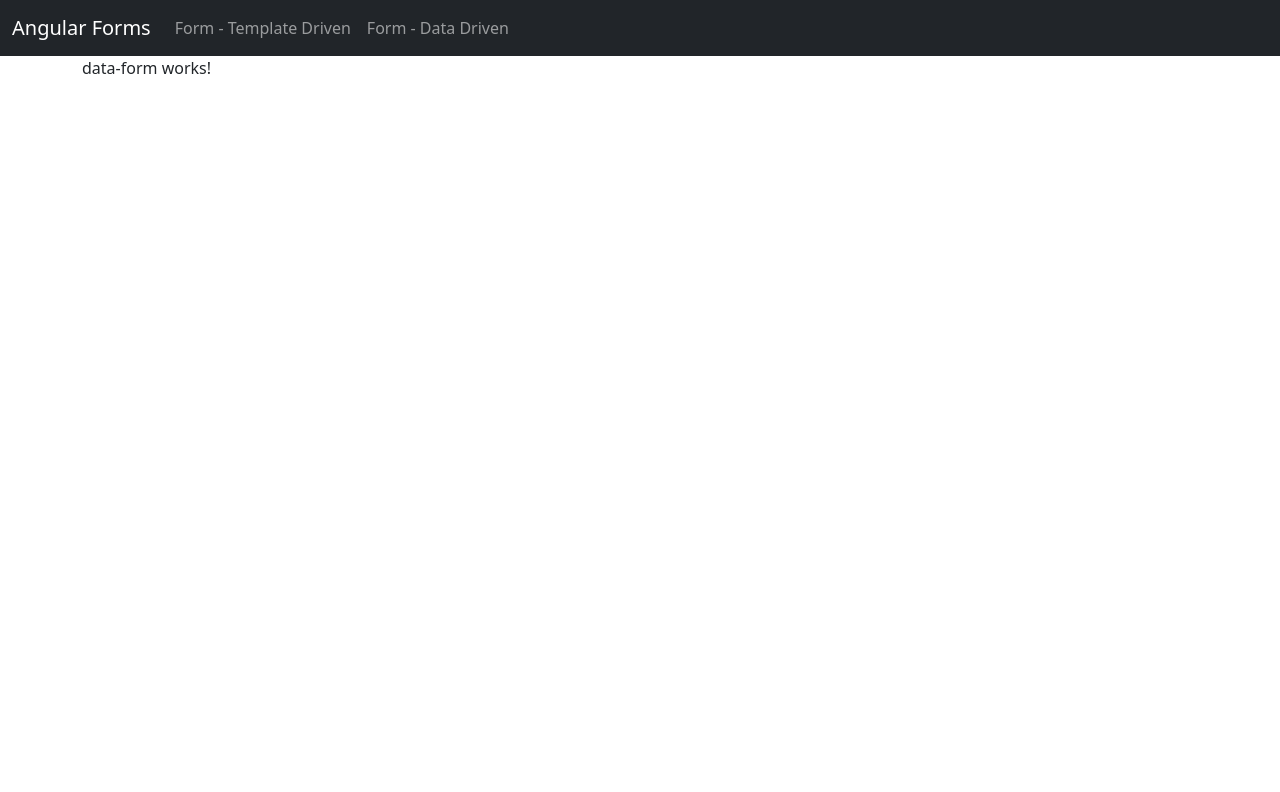
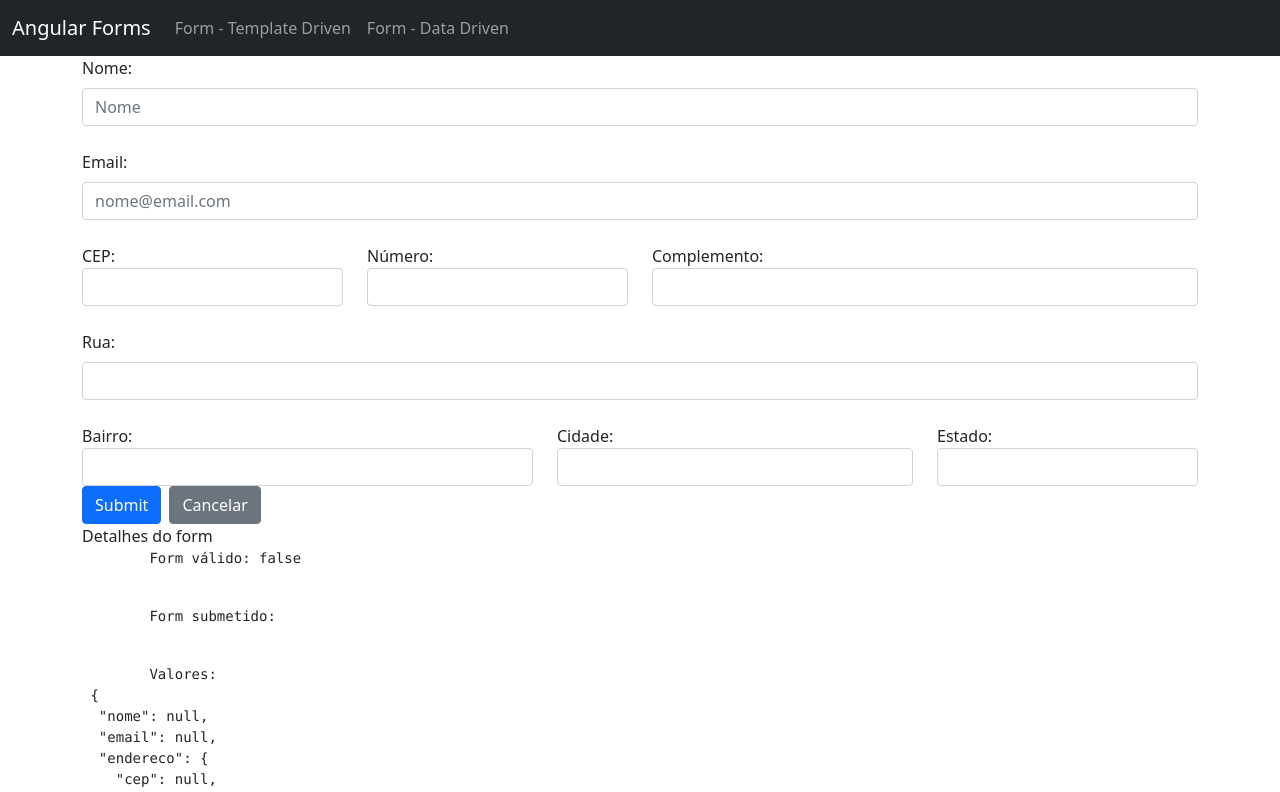
Before and after one commit to gabrielhsimoes/forms, an Angular app: page /dataForm in a window 1280 px wide. Shown: the top 792 px of the page. Built offline with nearby package versions, Linux system fonts and the light colour scheme.

Commit message:
Trabalhando com templates reativos

```diff
--- a/src/app/app-routing.module.ts
+++ b/src/app/app-routing.module.ts
@@ -7,7 +7,7 @@ import { TemplateFormComponent } from './template-form/template-form.component';
 const routes: Routes = [
   { path: 'templateForm', component: TemplateFormComponent },
   { path: 'dataForm', component: DataFormComponent },
-  { path: '', pathMatch: 'full', redirectTo: 'templateForm' }
+  { path: '', pathMatch: 'full', redirectTo: 'dataForm' }
 ];
 
 @NgModule({
--- a/src/app/data-form/data-form.component.html
+++ b/src/app/data-form/data-form.component.html
@@ -1 +1,123 @@
-<p>data-form works!</p>
+<form novalidate [formGroup]="formulario" (ngSubmit)="onSubmit()">
+    <div class="form-group" [ngClass]="aplicaCSSErro('nome')">
+        <div class="col-sm-12">
+            <label for="nome" class="form-label">Nome:</label>
+        </div>
+
+        <div class="col-sm-12">
+            <input type="text" class="form-control" formControlName="nome" id="nome" placeholder="Nome" required />
+
+        </div>
+
+        <!-- *ngIf="!formulario.controls['nome'].valid && formulario.controls['nome'].touched"  -->
+        <div *ngIf="verificaValidTouched('nome')" class="alert alert-danger" role="alert">
+            Nome é Obrigatório
+        </div>
+
+    </div>
+    <br />
+
+    <div class="form-group" [ngClass]="aplicaCSSErro('email')">
+
+        <div class="col-sm-12">
+            <label for="email" class="form-label">Email:</label>
+        </div>
+
+        <div class="col-sm-12">
+            <input type="email" class="form-control" formControlName="email" id="email" placeholder="nome@email.com" required />
+
+        </div>
+        <!-- *ngIf="!formulario.controls['email'].valid && formulario.controls['email'].touched"  -->
+        <div *ngIf="verificaValidTouched('email')" class="alert alert-danger" role="alert">
+            Email é Obrigatório
+        </div>
+
+        <br>
+    </div>
+
+    <div formGroupName="endereco">
+
+        <div class="form-group row">
+
+            <div class="col-md-3" [ngClass]="aplicaCSSErro('endereco.cep')">
+                <label for="cep" class="control-label">CEP:</label>
+                <input type="text" class="form-control" id="cep" formControlName="cep">
+
+                <div *ngIf="verificaValidTouched('endereco.cep')" class="alert alert-danger" role="alert">
+                    CEP é Obrigatório!
+                </div>
+
+            </div>
+
+            <div class="col-md-3" [ngClass]="aplicaCSSErro('endereco.numero')">
+                <label for="numero" class="control-label">Número:</label>
+                <input type="text" class="form-control" id="numero" formControlName="numero">
+
+                <div *ngIf="verificaValidTouched('endereco.numero')" class="alert alert-danger" role="alert">
+                    Número é Obrigatório!
+                </div>
+
+            </div>
+
+            <div class="col-md-6">
+                <label for="complemento" class="control-label">Complemento:</label>
+                <input type="text" class="form-control" id="complemento" formControlName="complemento">
+
+            </div>
+        </div>
+        <br>
+        <div class="form-group" [ngClass]="aplicaCSSErro('endereco.rua')">
+            <div class="col-sm-12">
+                <label for="rua" class="form-label">Rua:</label>
+            </div>
+
+            <div class="col-sm-12">
+                <input type="text" class="form-control" id="rua" formControlName="rua"/>
+
+                <div *ngIf="verificaValidTouched('endereco.rua')" class="alert alert-danger" role="alert">
+                    Rua é Obrigatório
+                </div>
+            </div>
+
+        </div>
+        <br>
+        <div class="form-group row">
+            <div class="col-md-5" [ngClass]="aplicaCSSErro('endereco.bairro')">
+                <label for="bairro" class="control-label">Bairro:</label>
+                <input type="text" class="form-control" id="bairro" formControlName="bairro">
+
+                <div *ngIf="verificaValidTouched('endereco.bairro')" class="alert alert-danger" role="alert">
+                    Bairro é Obrigatório!
+                </div>
+
+            </div>
+
+            <div class="col-md-4" [ngClass]="aplicaCSSErro('endereco.cidade')">
+                <label for="cidade" class="control-label">Cidade:</label>
+                <input type="text" class="form-control" id="cidade" formControlName="cidade">
+
+                <div *ngIf="verificaValidTouched('endereco.cidade')" class="alert alert-danger" role="alert">
+                    Cidade é Obrigatório!
+                </div>
+
+            </div>
+
+            <div class="col-md-3" [ngClass]="aplicaCSSErro('endereco.estado')">
+                <label for="estado" class="control-label">Estado:</label>
+                <input type="text" class="form-control" id="estado" formControlName="estado" required>
+
+                <div *ngIf="verificaValidTouched('endereco.estado')" class="alert alert-danger" role="alert">
+                    Estado é Obrigatório!
+                </div>
+
+            </div>
+
+        </div>
+        </div>
+
+    <button type="submit" class="btn btn-primary" style="margin-right: 0.5em;"> Submit </button>
+
+    <button class="btn btn-secondary" (click)="resetar()"> Cancelar </button>
+
+    <app-form-debug [form]="formulario"></app-form-debug>
+</form>
--- a/src/app/data-form/data-form.component.ts
+++ b/src/app/data-form/data-form.component.ts
@@ -1,4 +1,7 @@
+import { HttpClient } from '@angular/common/http';
 import { Component, OnInit } from '@angular/core';
+import { FormBuilder, FormGroup, Validators } from '@angular/forms';
+import { map } from 'rxjs';
 
 @Component({
   selector: 'app-data-form',
@@ -7,9 +10,66 @@ import { Component, OnInit } from '@angular/core';
 })
 export class DataFormComponent implements OnInit {
 
-  constructor() { }
+  formulario!: FormGroup;
+
+  constructor(
+    private formBuilder: FormBuilder,
+    private http: HttpClient,
+
+    ) { }
 
   ngOnInit(): void {
+
+    this.formulario = this.formBuilder.group({
+      nome: [null, Validators.required], //[Validators.minLength(3), Validators.maxLength(10)]
+      email: [null, [Validators.required, Validators.email]],
+
+      endereco: this.formBuilder.group({
+
+        cep: [null, Validators.required],
+        numero: [null, Validators.required],
+        complemento: [null],
+        rua: [null, Validators.required],
+        bairro: [null, Validators.required],
+        cidade: [null, Validators.required],
+        estado: [null, Validators.required]
+      })
+    });
+  }
+
+  onSubmit(){
+    console.log(this.formulario);
+
+    this.http.post('https://httpbin.org/post',
+      JSON.stringify(this.formulario.value))
+      .pipe(map(res => res)).subscribe(dados => {
+          console.log(dados);
+          // this.formulario.reset();
+          // this.resetar();
+          },
+          (error: any) => alert('Ocorreu um erro!'));
+
+  }
+
+  resetar(){
+    this.formulario.reset();
+  }
+
+  verificaValidTouched(campo: string){
+    return !this.formulario.get(campo)?.valid && this.formulario.get(campo)?.touched;
+  }
+
+  // verificaEmailInvalido(){
+  //    if(this.formulario.status==='INVALID'){
+  //      return this.formulario.status
+  //    }
+  // }
+
+  aplicaCSSErro(campo: string){
+    return {
+      'needs-validation': this.verificaValidTouched(campo),
+      'was-validated': this.verificaValidTouched(campo)
+    }
   }
 
 }
--- a/src/app/template-form/template-form.module.ts
+++ b/src/app/template-form/template-form.module.ts
@@ -2,20 +2,19 @@ import { NgModule } from '@angular/core';
 import { CommonModule } from '@angular/common';
 import { TemplateFormComponent } from './template-form.component';
 import { FormsModule } from '@angular/forms';
-import { FormDebugComponent } from '../form-debug/form-debug.component';
 import { HttpClientModule } from '@angular/common/http';
+import { SharedModule } from '../shared/shared.module';
 
 
 
 @NgModule({
   declarations: [
     TemplateFormComponent,
-    FormDebugComponent,
   ],
   imports: [
     CommonModule,
     FormsModule,
-    HttpClientModule
+    HttpClientModule, SharedModule
   ]
 })
 export class TemplateFormModule { }
```
Also changed, not shown: src/app/app.module.ts (+5 -4 lines), src/app/data-form/data-form.module.ts (added, +21 -0 lines), src/app/shared/shared.module.ts (added, +18 -0 lines), src/app/shared/form-debug/form-debug.component.css (added), src/app/shared/form-debug/form-debug.component.html (renamed from src/app/form-debug/form-debug.component.html), src/app/shared/form-debug/form-debug.component.ts (renamed from src/app/form-debug/form-debug.component.ts), 1 other file (tests, documents, lock files or other folders).
